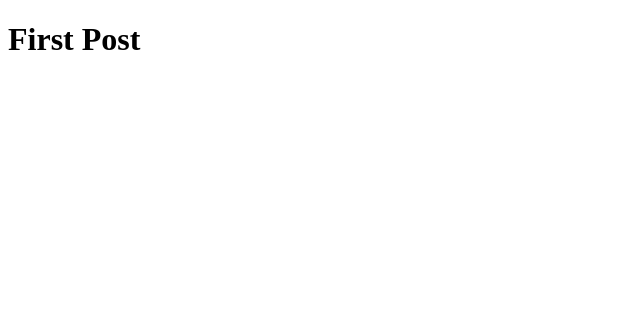
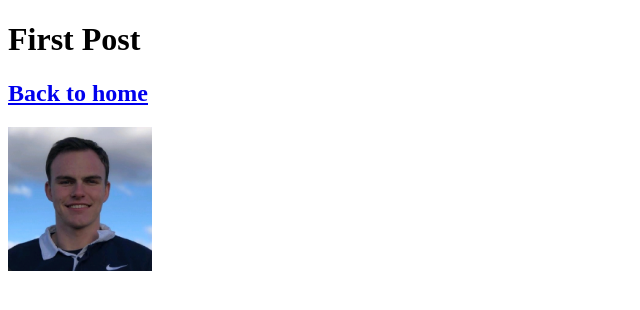
Before and after one commit to Jonjo7Dia/Ikius-task, a Next.js app: page /posts/first-post in a window 1280 px wide. Shown: the top 310 px of the page, without its empty margins (0-640 px from the left). Built offline with nearby package versions, Linux system fonts and the light colour scheme.

Commit message:
adding images

```diff
--- a/pages/posts/first-post.js
+++ b/pages/posts/first-post.js
@@ -1,3 +1,19 @@
+import Link from "next/link";
+import Image from "next/image";
+
 export default function FirstPost() {
-    return <h1>First Post</h1>;
-  }
+  return (
+    <>
+      <h1>First Post</h1>
+      <h2>
+        <Link href="/">Back to home</Link>
+      </h2>
+      <Image
+        src="/images/profile.png" // Route of the image file
+        height={144} // Desired size with correct aspect ratio
+        width={144} // Desired size with correct aspect ratio
+        alt="Your Name"
+      />
+    </>
+  );
+}
```
Also changed, not shown: pages/index.js (+5 -6 lines), public/images/profile.png (added).
